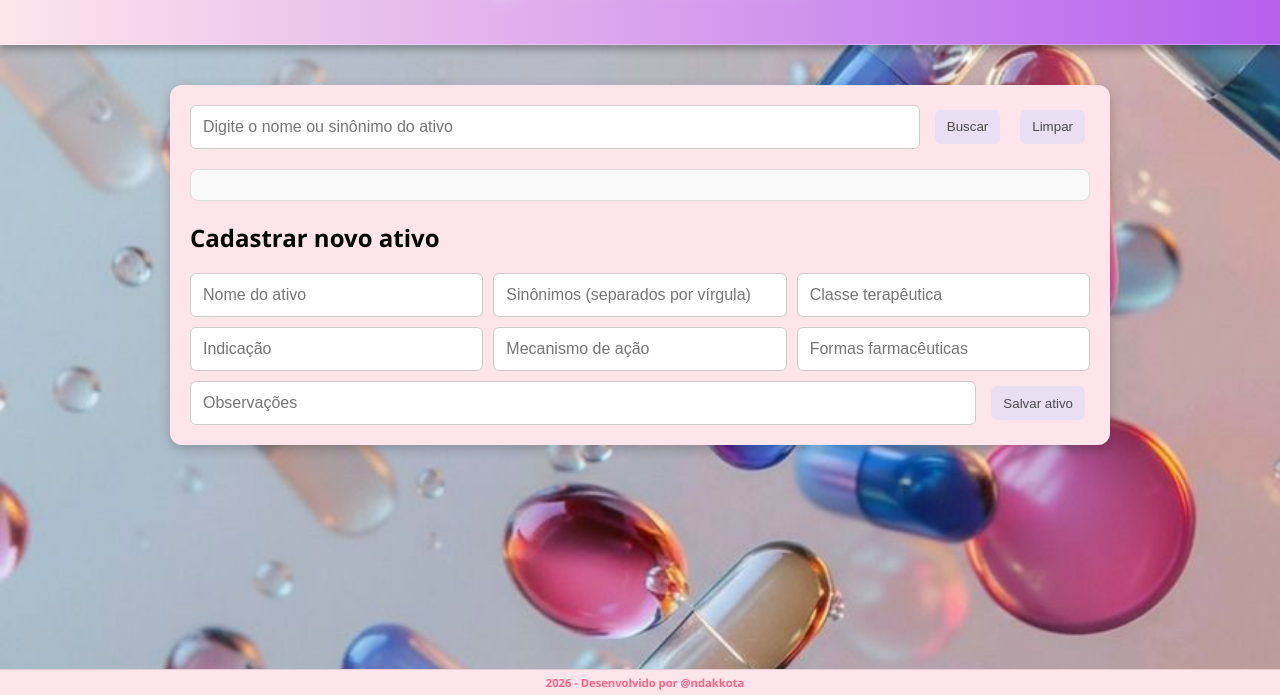
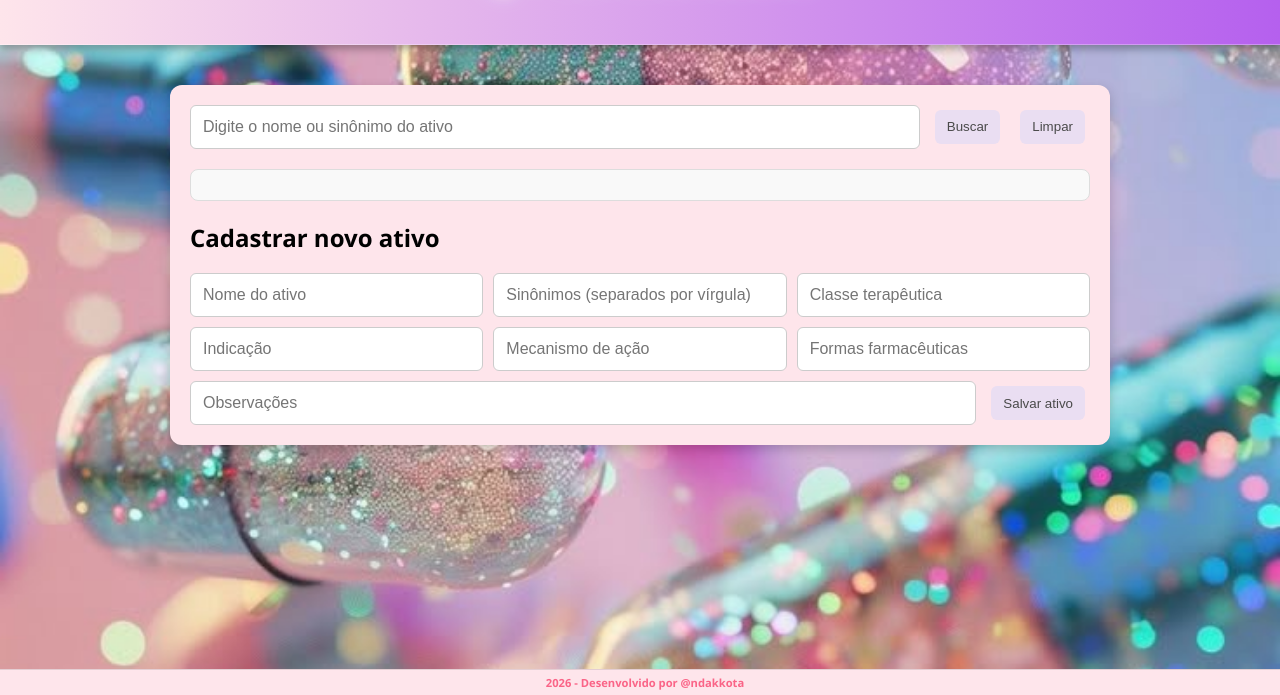
Before and after one commit to ndakkota/Consulta, a plain HTML site: page index.html in a window 1280 px wide. Shown: the part 105-800 px from the top of the page. Drawn offline with Linux system fonts and the light colour scheme; no server answers.

Commit message:
Add files via upload

```diff
--- a/index.html
+++ b/index.html
@@ -14,7 +14,7 @@
       font-family: 'Segoe UI', sans-serif;
       margin: 0;
       padding: 0;
-      background: url('farmacia.jpg') no-repeat center center fixed;
+      background: url('farmacia.JPG') no-repeat center center fixed;
       background-size: cover;
     }
     header {
```
